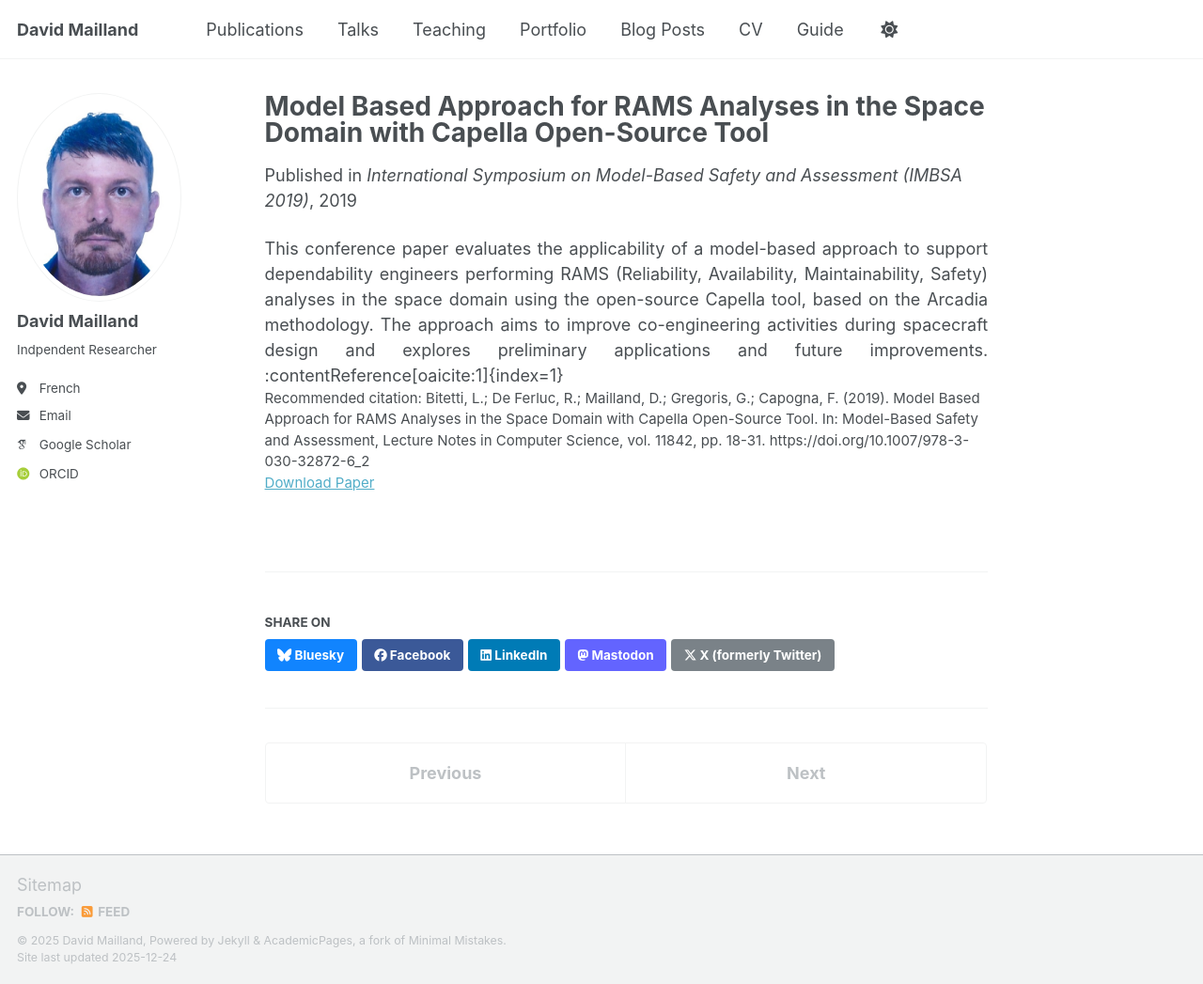
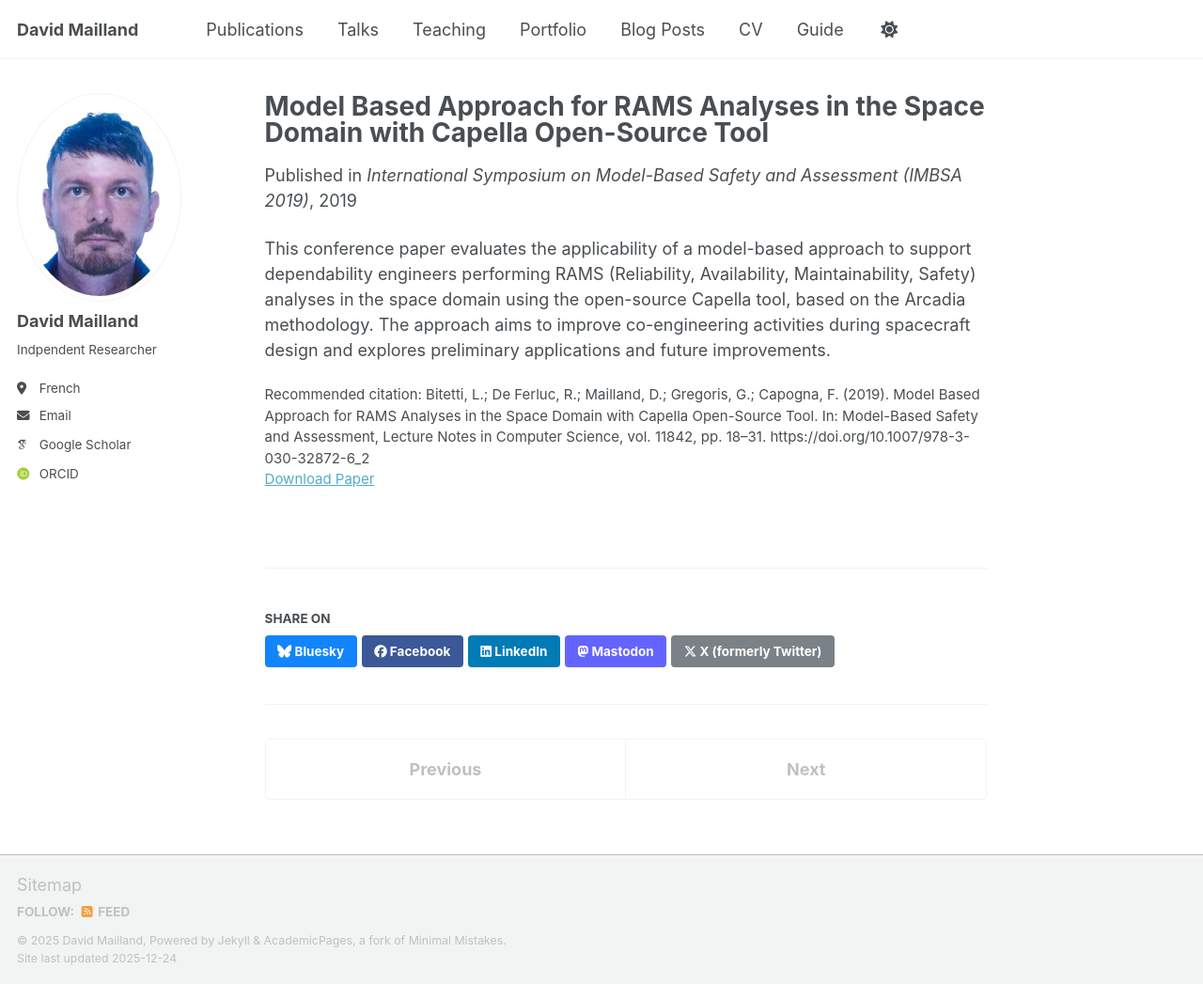
Before and after one commit to davidmailland/davidmailland.github.io, a Jekyll site: the page built from _publications/2019-10-11-imbsa-capella-rams-mailland.md, in a window 1280 px wide and 1047 px high. Shown: the whole window at 94% size. Built offline with Jekyll 4.4.1, drawn with Linux system fonts in a browser that asks for light colours; some web fonts are replaced; a script bundle is joined from its source files by our own code; library files that are not in the unit come from our copies.

Commit message:
Update 2019-10-11-imbsa-capella-rams-mailland.md

```diff
--- a/_publications/2019-10-11-imbsa-capella-rams-mailland.md
+++ b/_publications/2019-10-11-imbsa-capella-rams-mailland.md
@@ -5,11 +5,10 @@ category: publications
 date: 2019-10-11
 venue: "International Symposium on Model-Based Safety and Assessment (IMBSA 2019)"
 paperurl: "https://doi.org/10.1007/978-3-030-32872-6_2"
-citation: "Bitetti, L.; De Ferluc, R.; Mailland, D.; Gregoris, G.; Capogna, F. (2019). Model Based Approach for RAMS Analyses in the Space Domain with Capella Open-Source Tool. In: Model-Based Safety and Assessment, Lecture Notes in Computer Science, vol. 11842, pp. 18-31. https://doi.org/10.1007/978-3-030-32872-6_2"
+citation: "Bitetti, L.; De Ferluc, R.; Mailland, D.; Gregoris, G.; Capogna, F. (2019). Model Based Approach for RAMS Analyses in the Space Domain with Capella Open-Source Tool. In: Model-Based Safety and Assessment, Lecture Notes in Computer Science, vol. 11842, pp. 18–31. https://doi.org/10.1007/978-3-030-32872-6_2"
 ---
-<div style="text-align: justify;">
 This conference paper evaluates the applicability of a model-based approach to support
 dependability engineers performing RAMS (Reliability, Availability, Maintainability,
 Safety) analyses in the space domain using the open-source Capella tool, based on the
 Arcadia methodology. The approach aims to improve co-engineering activities during
-spacecraft design and explores preliminary applications and future improvements. :contentReference[oaicite:1]{index=1}</div>
+spacecraft design and explores preliminary applications and future improvements.
```
